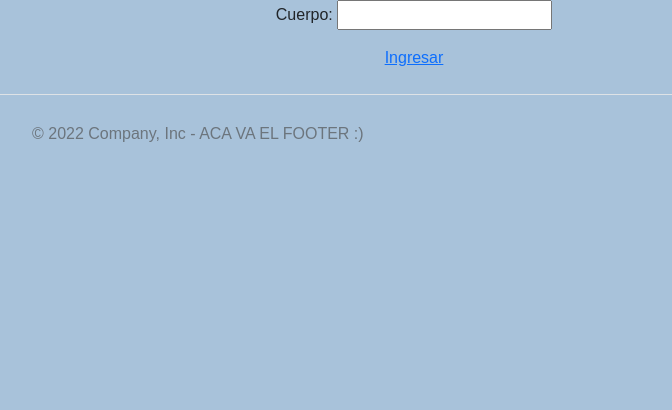
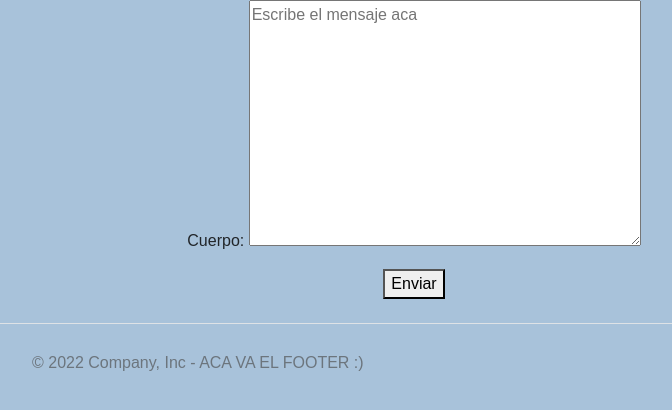
Before and after one commit to Ivnhdz/Individual-Modulo-6-Django, a Django app: page /formulario.html/ in a window 1280 px wide. Shown: the part 92-502 px from the top of the page, without its empty margins (236-908 px from the left). Run offline with Django 4.2, Linux system fonts and the light colour scheme.

Commit message:
actualizacion formulario individual 4

```diff
--- a/Pagina1/forms.py
+++ b/Pagina1/forms.py
@@ -2,7 +2,13 @@ from django import forms
 from .models import Formulario
 
 class MiFormulario(forms.ModelForm):
-    cuerpo = forms.CharField(required = True)
+    cuerpo = forms.CharField(required = True,
+                            widget= forms.widgets.Textarea(
+                                attrs={
+                                    "placeholder": "Escribe el mensaje aca",
+                                    "class": "textarea is-success is-medium"
+                                }
+                            ))
 
     class Meta:
         model = Formulario
--- a/Pagina1/templates/formulario.html
+++ b/Pagina1/templates/formulario.html
@@ -18,9 +18,10 @@
         <button class="btn btn-outline-success my-2 my-sm-0" type="submit">Search</button>
     </form>
     </nav>
-<form method="post">
+<form method="POST">
+    {% csrf_token %}
     {{form.as_p}}
-    <a href="#" type="Submit">Ingresar</a>
+    <button type="Submit">Enviar</button>
 </form>
 {% endblock %}
 </body>
--- a/Pagina1/views.py
+++ b/Pagina1/views.py
@@ -13,5 +13,10 @@ def usuarios(request):
     return render(request, 'usuarios.html', {'users': users})
 
 def crearFormulario(request):
-    form = MiFormulario()
-    return render(request,"formulario.html",{'form':form})
+    if request.method == "POST":
+        form = MiFormulario(request.POST)
+        if form.is_valid():
+            Mensaje = form.save(commit=False)
+            Mensaje.save()
+    formulario_get = MiFormulario()
+    return render(request,"formulario.html",{'form':formulario_get})
```
Also changed, not shown: Pagina1/migrations/0001_initial.py (added), db.sqlite3.
